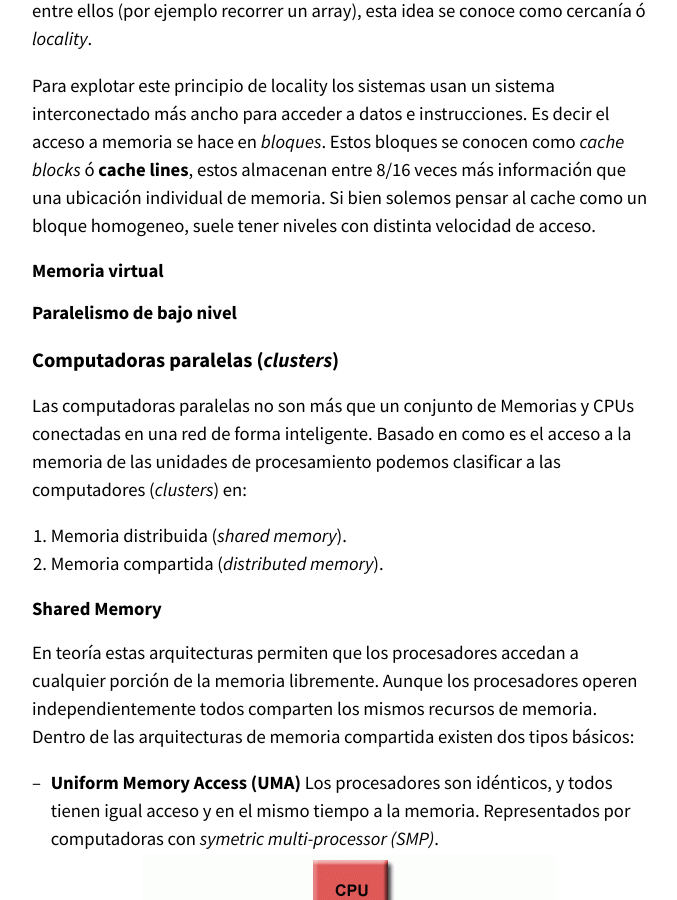
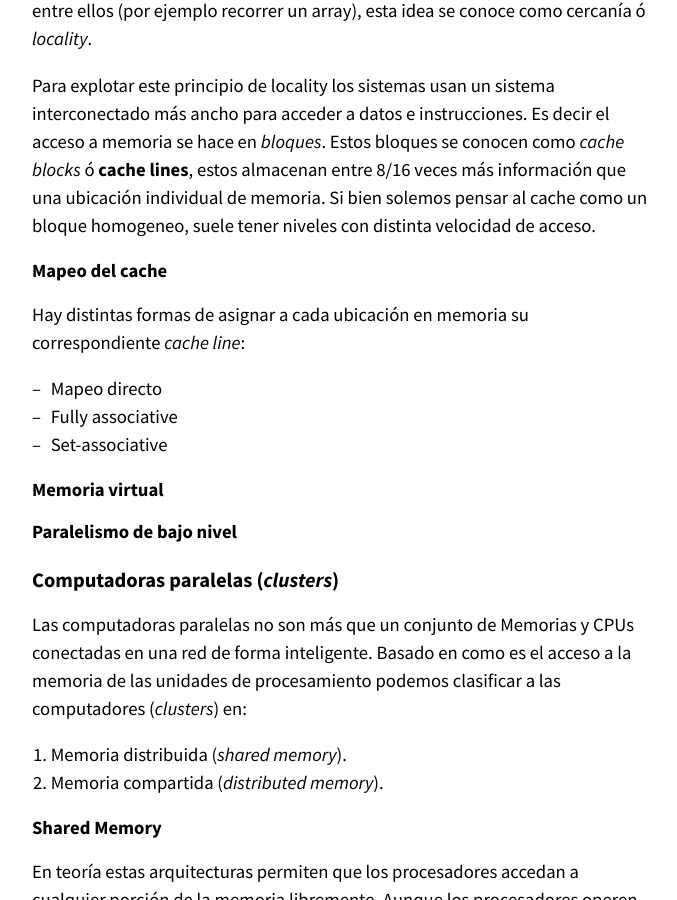
Before and after one commit to ramespada/hpc, a Jekyll site: the page built from _clases/hpc.md, in a window 1280 px wide and 900 px high, scrolled down 8663 px. Shown: the whole window, without its empty margins (300-977 px from the left). Built offline with Jekyll 4.4.1, drawn with Linux system fonts in a browser that asks for light colours.

Commit message:
mapeo de cache

```diff
--- a/_clases/hpc.md
+++ b/_clases/hpc.md
@@ -215,6 +215,12 @@ En general lo que se guarda en el *cache* sigue la idea de que los programas tie
 Para explotar este principio de locality los sistemas usan un sistema interconectado más ancho para acceder a datos e instrucciones. Es decir el acceso a memoria se hace en *bloques*. Estos bloques se conocen como *cache blocks* ó **cache lines**, estos almacenan entre 8/16 veces más información que una ubicación individual de memoria.
 Si bien solemos pensar al cache como un bloque homogeneo, suele tener niveles con distinta velocidad de acceso.
 
+### Mapeo del cache
+Hay distintas formas de asignar a cada ubicación en memoria su correspondiente *cache line*:
++ Mapeo directo
++ Fully associative
++ Set-associative
+
 ### Memoria virtual
 
 ### Paralelismo de bajo nivel
```
